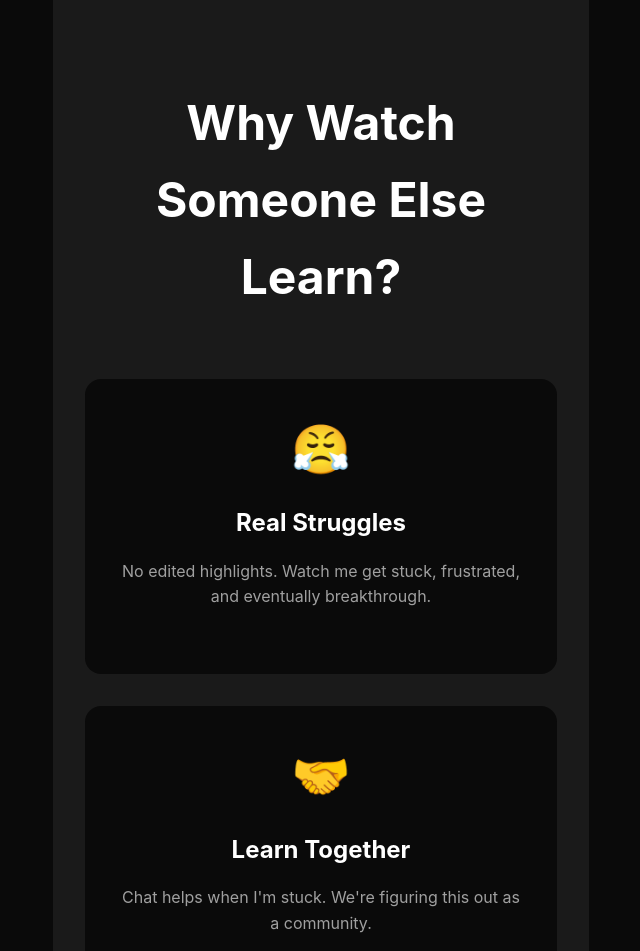
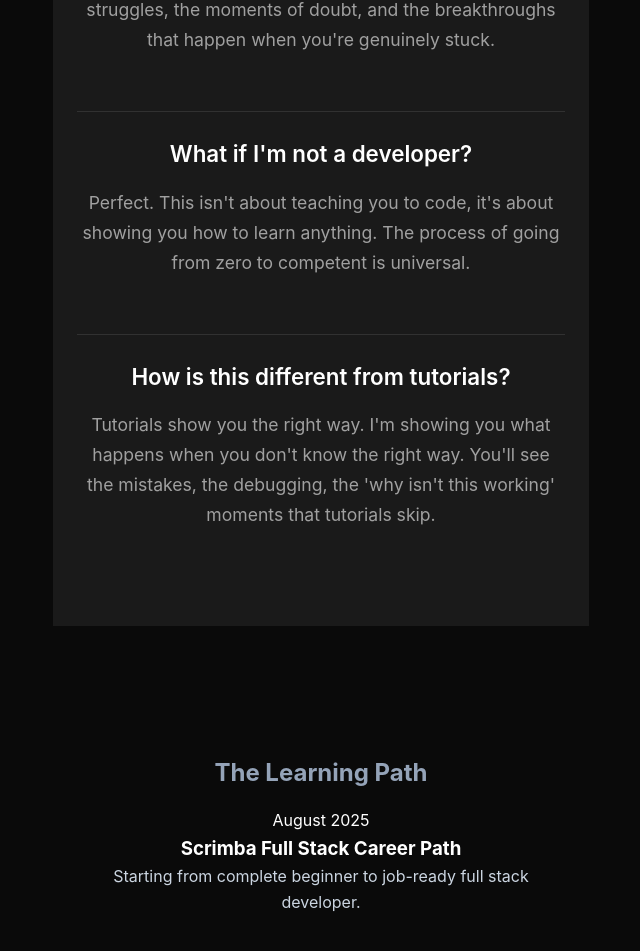
Before and after one commit to BigBrainTimeTV/bigbraintime-website, a React (Create React App) app: page / in a window 1280 px wide. Shown: the part 795-1746 px from the top of the page, without its empty margins (319-959 px from the left). Built offline with nearby package versions, Linux system fonts and the light colour scheme.

Commit message:
update faq

```diff
--- a/src/App.css
+++ b/src/App.css
@@ -14,12 +14,12 @@
   --text-secondary: #a0a0a0;
   --accent: #10B981;
 
-  /* Spacing system - consistency is key */
+  /* Spacing system - more reasonable values */
   --space-xs: 0.5rem;
   --space-sm: 1rem;
-  --space-md: 2rem;
-  --space-lg: 4rem;
-  --space-xl: 8rem;
+  --space-md: 1.5rem;
+  --space-lg: 2.5rem;
+  --space-xl: 4rem;
 }
 
 body {
@@ -36,11 +36,11 @@
 
 /* Hero Section */
 .hero {
-  min-height: 90vh;
+  min-height: unset;
+  padding: var(--space-lg) var(--space-md) var(--space-md) var(--space-md);
   display: flex;
   align-items: center;
   justify-content: center;
-  padding: var(--space-md);
   position: relative;
 }
 
@@ -151,119 +151,48 @@
   padding: 0 var(--space-md);
 }
 
-/* Why Watch Section */
+/* Why Watch Section - New FAQ Style */
 .why-watch {
-  padding: var(--space-xl) 0;
+  padding: var(--space-md) 0 var(--space-xl) 0;
   background: var(--surface);
+  margin-bottom: var(--space-xl);
 }
 
-.why-watch h2 {
-  text-align: center;
-  font-size: clamp(2rem, 5vw, 3rem);
-  margin-bottom: var(--space-lg);
-  color: var(--text-primary);
+.faq-list {
+  max-width: 800px;
+  margin: 0 auto;
 }
 
-.reasons-grid {
-  display: grid;
-  grid-template-columns: repeat(auto-fit, minmax(300px, 1fr));
-  gap: var(--space-md);
-  margin-top: var(--space-lg);
+.faq-item {
+  margin-bottom: var(--space-md);
+  padding-bottom: var(--space-md);
+  border-bottom: 1px solid rgba(255, 255, 255, 0.1);
 }
 
-.reason-card {
-  background: var(--background);
-  padding: var(--space-md);
-  border-radius: 16px;
-  text-align: center;
-  transition: transform 0.3s ease;
+.faq-item:last-child {
+  border-bottom: none;
+  margin-bottom: 0;
+  padding-bottom: 0;
 }
 
-.reason-card:hover {
-  transform: translateY(-4px);
-}
-
-.reason-emoji {
-  font-size: 3rem;
-  margin-bottom: var(--space-sm);
-}
-
-.reason-card h3 {
-  font-size: 1.5rem;
+.faq-question {
+  font-size: 1.4rem;
+  font-weight: 600;
   margin-bottom: var(--space-sm);
   color: var(--text-primary);
 }
 
-.reason-card p {
+.faq-answer {
+  font-size: 1.1rem;
+  line-height: 1.7;
   color: var(--text-secondary);
-  line-height: 1.6;
 }
 
-/* Upcoming Section */
-.upcoming {
-  padding: var(--space-xl) 0;
-}
-
-.upcoming h2 {
-  text-align: center;
-  font-size: clamp(2rem, 5vw, 3rem);
-  margin-bottom: var(--space-lg);
-  color: var(--text-primary);
-}
-
-.timeline {
-  max-width: 800px;
-  margin: 0 auto;
-}
-
-.timeline-item {
-  display: flex;
-  gap: var(--space-md);
-  margin-bottom: var(--space-lg);
-  opacity: 0.6;
-  transition: opacity 0.3s ease;
-}
-
-.timeline-item.active {
-  opacity: 1;
-}
-
-.timeline-date {
-  min-width: 120px;
-  font-weight: 600;
-  color: var(--accent);
-  font-size: 1.1rem;
-}
-
-.timeline-content {
-  flex: 1;
-}
-
-.timeline-content h3 {
-  font-size: 1.3rem;
-  margin-bottom: var(--space-xs);
-  color: var(--text-primary);
-}
-
-.timeline-content p {
-  color: var(--text-secondary);
-  line-height: 1.6;
-}
-
-/* Responsive adjustments */
-@media (max-width: 768px) {
-  .timeline-item {
-    flex-direction: column;
-    gap: var(--space-sm);
-  }
-
-  .timeline-date {
-    min-width: auto;
-  }
-
-  .reasons-grid {
-    grid-template-columns: 1fr;
-  }
+/* Remove the old grid styles that are no longer needed */
+.reasons-grid,
+.reason-card,
+.reason-emoji {
+  display: none;
 }
 
 /* Animations */
@@ -277,3 +206,9 @@
     transform: translateY(0);
   }
 }
+
+/* Upcoming Section */
+.upcoming {
+  padding: var(--space-xl) 0;
+  margin-top: var(--space-xl);
+}
--- a/src/App.tsx
+++ b/src/App.tsx
@@ -58,34 +58,29 @@
 }
 
 function WhyWatchSection() {
-  const reasons = [
+  const faqs = [
     {
-      title: "Real Struggles",
-      description: "No edited highlights. Watch me get stuck, frustrated, and eventually breakthrough.",
-      emoji: "😤"
+      question: "Why watch someone else learn?",
+      answer: "Because real learning is messy. You'll see the actual struggles, the moments of doubt, and the breakthroughs that happen when you're genuinely stuck."
     },
     {
-      title: "Learn Together",
-      description: "Chat helps when I'm stuck. We're figuring this out as a community.",
-      emoji: "🤝"
+      question: "What if I'm not a developer?",
+      answer: "Perfect. This isn't about teaching you to code, it's about showing you how to learn anything. The process of going from zero to competent is universal."
     },
     {
-      title: "Full Stack Journey",
-      description: "From frontend to backend, database to deployment - the complete developer path.",
-      emoji: "🎯"
+      question: "How is this different from tutorials?",
+      answer: "Tutorials show you the right way. I'm showing you what happens when you don't know the right way. You'll see the mistakes, the debugging, the 'why isn't this working' moments that tutorials skip."
     }
   ];
 
   return (
     <section className="why-watch">
       <div className="container">
-        <h2>Why Watch Someone Else Learn?</h2>
-        <div className="reasons-grid">
-          {reasons.map((reason, index) => (
-            <div key={index} className="reason-card">
-              <div className="reason-emoji">{reason.emoji}</div>
-              <h3>{reason.title}</h3>
-              <p>{reason.description}</p>
+        <div className="faq-list">
+          {faqs.map((faq, index) => (
+            <div key={index} className="faq-item">
+              <h3 className="faq-question">{faq.question}</h3>
+              <p className="faq-answer">{faq.answer}</p>
             </div>
           ))}
         </div>
```
